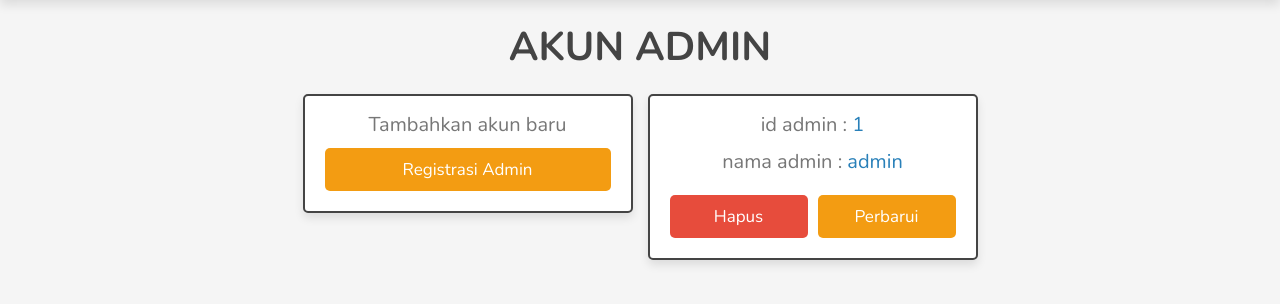
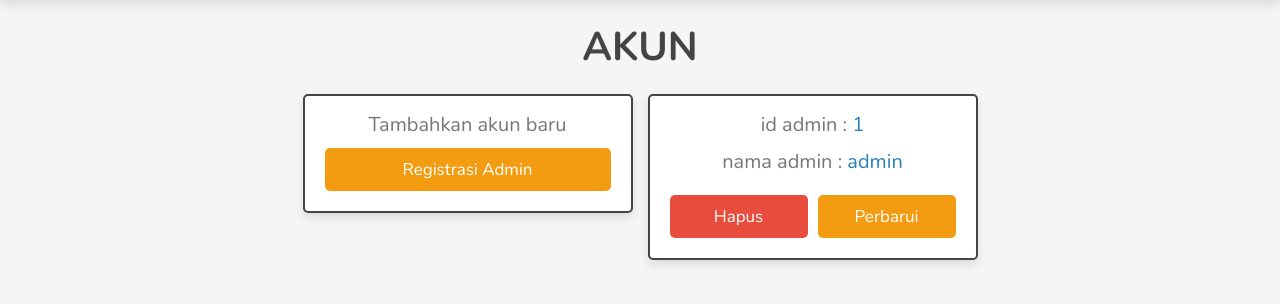
Before and after one commit to NielDiaRus/lapakdesa-tulung-agung, a PHP site: page /admin/admin_accounts.php in a window 1280 px wide. Shown: the part 74-378 px from the top of the page. Run offline with PHP 8.4, Linux system fonts and the light colour scheme; a user stored in the database is signed in; data comes from the database, SQL or seed files in the repository; some libraries are stand-ins or nearby versions.

Commit message:
Update admin_accounts.php

```diff
--- a/ecommerce website/admin/admin_accounts.php
+++ b/ecommerce website/admin/admin_accounts.php
@@ -38,7 +38,7 @@ if(isset($_GET['delete'])){
 
 <section class="accounts">
 
-   <h1 class="heading">akun admin</h1>
+   <h1 class="heading">akun</h1>
 
    <div class="box-container">
 
```
